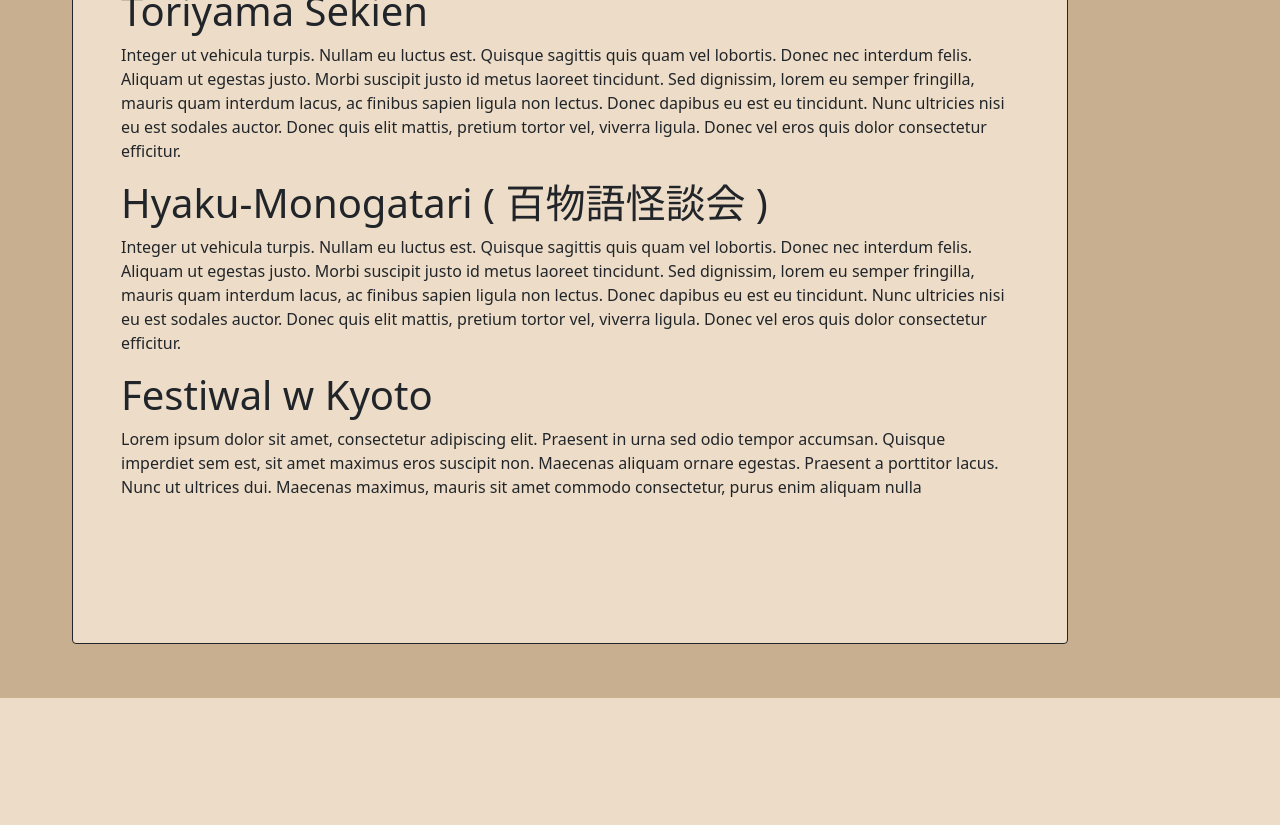
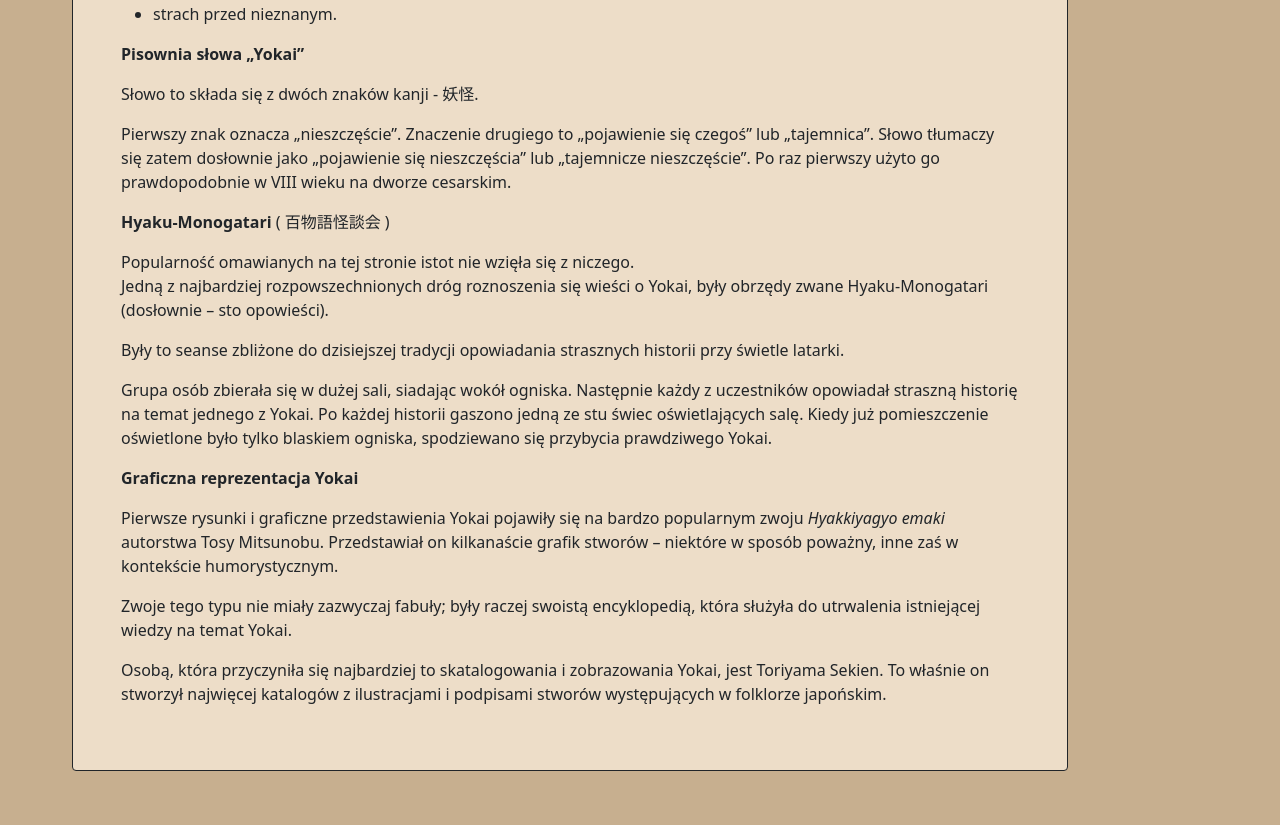
Before and after one commit to KacperRuchalowski/Praca_licencjacka, a Flask app: page /knowledge in a window 1280 px wide. Shown: the part 564-1389 px from the top of the page. Before the commit the page ends 1262 px from the top, so only its background shows below. Run offline with Flask 2, Linux system fonts and the light colour scheme; data that the repository does not hold is empty; some libraries are stand-ins or nearby versions; some web fonts are replaced.

Commit message:
Minor changes

```diff
--- a/app.py
+++ b/app.py
@@ -84,6 +84,8 @@ class User(db.Model, UserMixin):
     id = db.Column(db.Integer, primary_key=True)
     username = db.Column(db.String(20), unique=True, nullable=False)
     password = db.Column(db.String(20), unique=True, nullable=False)
+
+
 
 
 def GetAllCategories():
--- a/static/style.css
+++ b/static/style.css
@@ -101,6 +101,6 @@ body{
 
 .paginationbox {
 
-    margin-left: 75%;
+    margin-left: 25%;
 
 }
--- a/templates/articles.html
+++ b/templates/articles.html
@@ -7,7 +7,10 @@
 <div class="jumbotron jumbotron-fluid">
   <div class="container">
     <h1 class="display-4">Witaj!</h1>
-    <p class="lead">Aby przejść do konkretnego artykułu, wybierz obszar, którym jesteś zainteresowany.</p>
+       <p class="lead"> Przejdź do <a href="/knowledge">wprowadzenia</a> , aby zapoznać się z prezentowaną tematyką.
+
+       </p>
+    <p class="lead">Aby przejść do konkretnej kategorii, wybierz na mapie obszar, którym jesteś zainteresowany.</p>
   </div>
 </div>
 
--- a/templates/base_template.html
+++ b/templates/base_template.html
@@ -85,8 +85,12 @@
 {% endwith %}
 
 
+<div class="container-md d-inline-flex ml-4 mt-5">
+    {% block content %} {% endblock %}
+</div>
+
 {% if popular is defined and popular|length %}
-<div class="container float-left w-25 d-inline-flex movePopular ">
+<div class="container w-25 d-inline-block movePopular">
 
       <div class="list-group populartitleBack ">
      <div class="text-center mb-2 p-2 text-white"> Najpopularniejsze artykuły </div>
@@ -99,10 +103,6 @@
 </div>
 </div>
 {% endif %}
-
-<div class="container-md d-inline-flex mt-5">
-    {% block content %} {% endblock %}
-</div>
 
 <div class="container-md d-inline-flex mt-5">
     {% block pagination %} {% endblock %}
--- a/templates/knowledge.html
+++ b/templates/knowledge.html
@@ -14,29 +14,48 @@
 
 
          <div>
-    <h2>Test <span class="badge badge-secondary"></span></h2>
 
-         <img src="/static/images/1524c2ca54266068.jpg" class="resizeImage img-thumbnail" alt="...">
+   <img src="/static/images/607b3cca24f11890.jpg" class="resizeImage figure-img img-thumbnail" alt="...">
 
-          <div><h1>Wprowadzenie</h1>
 
-<p>Lorem ipsum dolor sit amet, consectetur adipiscing elit. Praesent in urna sed odio tempor accumsan. Quisque imperdiet sem est, sit amet maximus eros suscipit non. Maecenas aliquam ornare egestas. Praesent a porttitor lacus. Nunc ut ultrices dui. Maecenas maximus, mauris sit amet commodo consectetur, purus enim aliquam nulla, a fermentum nibh augue vel augue. Duis eu nibh auctor, egestas justo ut, facilisis elit. Integer tristique massa id luctus vulputate. Suspendisse luctus aliquet lacus a facilisis.</p>
+          <div><h2>&nbsp;Japońska demonologia - wprowadzenie</h2>
 
-<h1>Toriyama Sekien</h1>
+<p><strong>Czym jest Yokai?</strong></p>
 
-<p>Integer ut vehicula turpis. Nullam eu luctus est. Quisque sagittis quis quam vel lobortis. Donec nec interdum felis. Aliquam ut egestas justo. Morbi suscipit justo id metus laoreet tincidunt. Sed dignissim, lorem eu semper fringilla, mauris quam interdum lacus, ac finibus sapien ligula non lectus. Donec dapibus eu est eu tincidunt. Nunc ultricies nisi eu est sodales auctor. Donec quis elit mattis, pretium tortor vel, viverra ligula. Donec vel eros quis dolor consectetur efficitur.</p>
+<p>Yokai to termin odnoszący się do r&oacute;żnego rodzaju zjawisk paranormalnych. Japończykom słowo &bdquo;Yokai&rdquo; kojarzy się z chochlikami, zjawami,<br />
+upiorami i potworami.</p>
 
-<h1>Hyaku-Monogatari (&nbsp;百物語怪談会 )</h1>
+<p>Yokai reprezentują zatem:</p>
 
-<p>Integer ut vehicula turpis. Nullam eu luctus est. Quisque sagittis quis quam vel lobortis. Donec nec interdum felis. Aliquam ut egestas justo. Morbi suscipit justo id metus laoreet tincidunt. Sed dignissim, lorem eu semper fringilla, mauris quam interdum lacus, ac finibus sapien ligula non lectus. Donec dapibus eu est eu tincidunt. Nunc ultricies nisi eu est sodales auctor. Donec quis elit mattis, pretium tortor vel, viverra ligula. Donec vel eros quis dolor consectetur efficitur.</p>
+<ul>
+	<li>społeczne niepokoje,</li>
+	<li>katastrofy naturalne,</li>
+	<li>wyobrażenia o życiu po śmierci,</li>
+	<li>strach przed nieznanym.</li>
+</ul>
 
-<h1>Festiwal w Kyoto</h1>
+<p><strong>Pisownia słowa &bdquo;Yokai&rdquo;</strong></p>
 
-<p>Lorem ipsum dolor sit amet, consectetur adipiscing elit. Praesent in urna sed odio tempor accumsan. Quisque imperdiet sem est, sit amet maximus eros suscipit non. Maecenas aliquam ornare egestas. Praesent a porttitor lacus. Nunc ut ultrices dui. Maecenas maximus, mauris sit amet commodo consectetur, purus enim aliquam nulla</p>
+<p>Słowo to składa się z dw&oacute;ch znak&oacute;w kanji - 妖怪.</p>
 
-<p>&nbsp;</p>
+<p>Pierwszy znak oznacza &bdquo;nieszczęście&rdquo;. Znaczenie drugiego to &bdquo;pojawienie się czegoś&rdquo; lub &bdquo;tajemnica&rdquo;. Słowo tłumaczy się zatem dosłownie jako &bdquo;pojawienie się nieszczęścia&rdquo; lub &bdquo;tajemnicze nieszczęście&rdquo;. Po raz pierwszy użyto go prawdopodobnie w VIII wieku na dworze cesarskim.</p>
 
-<p>&nbsp;</p>
+<p><strong>Hyaku-Monogatari</strong> ( 百物語怪談会 )</p>
+
+<p>Popularność omawianych na tej stronie istot nie wzięła się z niczego.<br />
+Jedną z najbardziej rozpowszechnionych dr&oacute;g roznoszenia się wieści o Yokai, były obrzędy zwane Hyaku-Monogatari (dosłownie &ndash; sto opowieści).</p>
+
+<p>Były to seanse zbliżone do dzisiejszej tradycji opowiadania strasznych historii przy świetle latarki.</p>
+
+<p>Grupa os&oacute;b zbierała się w dużej sali, siadając wok&oacute;ł ogniska. Następnie każdy z uczestnik&oacute;w opowiadał straszną historię na temat jednego z Yokai. Po każdej historii gaszono jedną ze stu świec oświetlających salę. Kiedy już pomieszczenie oświetlone było tylko blaskiem ogniska, spodziewano się przybycia prawdziwego Yokai.</p>
+
+<p><strong>Graficzna reprezentacja Yokai</strong></p>
+
+<p>Pierwsze rysunki i graficzne przedstawienia Yokai pojawiły się na bardzo popularnym zwoju <em>Hyakkiyagyo emaki </em>autorstwa Tosy Mitsunobu. Przedstawiał on kilkanaście grafik stwor&oacute;w &ndash; niekt&oacute;re w spos&oacute;b poważny, inne zaś w kontekście humorystycznym.</p>
+
+<p>Zwoje tego typu nie miały zazwyczaj fabuły; były raczej swoistą encyklopedią, kt&oacute;ra służyła do utrwalenia istniejącej wiedzy na temat Yokai.</p>
+
+<p>Osobą, kt&oacute;ra przyczyniła się najbardziej to skatalogowania i zobrazowania Yokai, jest Toriyama Sekien. To właśnie on stworzył najwięcej katalog&oacute;w z ilustracjami i podpisami stwor&oacute;w występujących w folklorze japońskim.</p>
 </div>
          </div>
 
@@ -47,6 +66,12 @@
 
 </div>
 
+
+
+
+</div>
+
+
 </div>
 
 
```
Also changed, not shown: templates/single_article.html (+5 -2 lines), templates/single_category.html (+7 -1 lines).
